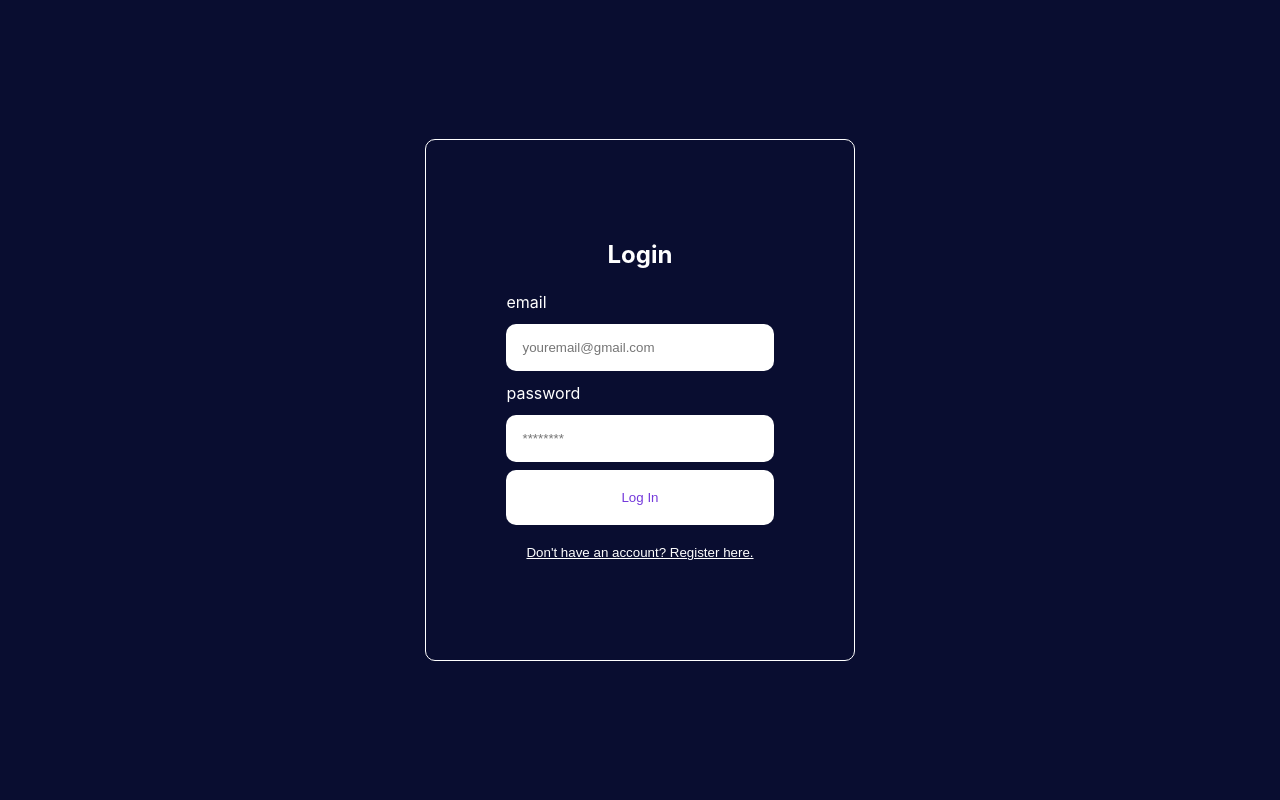
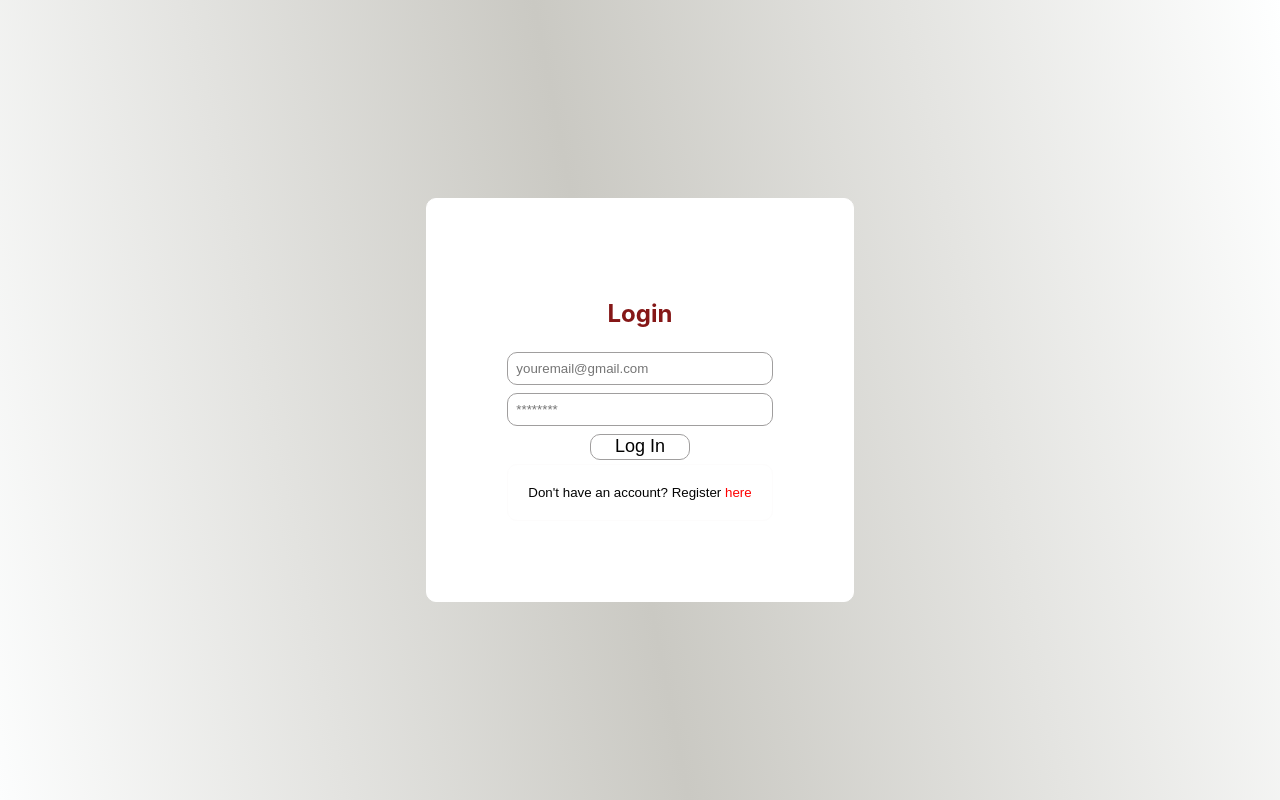
Before and after one commit to SEF-CMU/Chat_app-_SEF-frontent, a React (Create React App) app: page / in a window 1280 px wide. Built offline with nearby package versions, Linux system fonts and the light colour scheme.

Commit message:
apply figma desgin

```diff
--- a/src/App.css
+++ b/src/App.css
@@ -4,10 +4,12 @@
   min-height: 100vh;
   align-items: center;
   justify-content: center;
-  color: white;
-  /* background-image: linear-gradient(79deg, #7439db, #C66FBC 48%, #F7944D); */
-  background-color:rgb(9, 13, 48);
+  color: rgb(133, 23, 23);
+  background-image: linear-gradient(79deg, #fcfdfd, #cac9c3 48%, #feffff);
+
+  background-color:white;
 }
+
 
 .auth-form-container, .login-form, .register-form {
   display: flex;
@@ -18,6 +20,7 @@
   .auth-form-container {
     padding: 5rem;
     border: 1px solid white;
+    background-color:white;
     border-radius: 10px;
     margin: 0.5rem;
   }
@@ -29,23 +32,43 @@ label {
 }
 
 input {
-  margin: 0.5rem 0;
-  padding: 1rem;
-  border: none;
+  margin: 0.25rem 0;
+  padding: 0.5rem;
+  border: solid;
   border-radius: 10px;
+  border-width:1px;
+  border-color:rgb(160, 158, 158);
+  color: black;
 }
 
+
 button {
-  border: none;
+  border: solid;
+  border-width:1px;
   background-color: white;
   padding: 20px;
+  cursor: pointer;
+  color: black;
+
+}
+
+.sub-btn{
+  margin: 0.25rem 0;
+  padding: 1px 7px 2px;
   border-radius: 10px;
-  cursor: pointer;
-  color: #7439db;
+  border-color:rgb(160, 158, 158);
+  width: 100px;
+  align-self:center;
+  font-size: large;
 }
+
 
 .link-btn {
   background: none;
-  color: white;
-  text-decoration: underline;
+  border-radius: 10px;
+  border-color:rgb(253, 252, 252);
+  color: rgb(3, 3, 3);
+  /* text-decoration: underline; */
+
+
 }
--- a/src/Login.jsx
+++ b/src/Login.jsx
@@ -10,16 +10,16 @@ export const Login = (props) => {
     }
 
     return (
-        <div className="auth-form-container">
+        <div className="auth-form-container ">
             <h2>Login</h2>
             <form className="login-form" onSubmit={handleSubmit}>
-                <label htmlFor="email">email</label>
+                {/* <label htmlFor="email">email</label> */}
                 <input value={email} onChange={(e) => setEmail(e.target.value)}type="email" placeholder="youremail@gmail.com" id="email" name="email" />
-                <label htmlFor="password">password</label>
+                {/* <label htmlFor="password">password</label> */}
                 <input value={pass} onChange={(e) => setPass(e.target.value)} type="password" placeholder="********" id="password" name="password" />
-                <button type="submit">Log In</button>
+                <button className="sub-btn" type="submit">Log In</button>
             </form>
-            <button className="link-btn" onClick={() => props.onFormSwitch('register')}>Don't have an account? Register here.</button>
+            <button className="link-btn" onClick={() => props.onFormSwitch('register')}>Don't have an account? Register <font color="red">here</font></button>
         </div>
     )
 }
--- a/src/Register.jsx
+++ b/src/Register.jsx
@@ -5,6 +5,7 @@ export const Register = (props) => {
     const [name, setName] = useState('');
     const [email, setEmail] = useState('');
     const [pass, setPass] = useState('');
+    const [phone, setPhone] = useState('');
     const [passConfirm, setPassConfirm] = useState('');
 
 
@@ -18,7 +19,7 @@ export const Register = (props) => {
         }
 
         axios.post('http://127.0.0.1:5000/api/v1/users/signup', registered)
-        .then(response => console.log(response.data)).then(props.onFormSwitch('login'));
+        .then(response => console.log(response)).then(props.onFormSwitch('login'));
 
 
 
@@ -29,17 +30,18 @@ export const Register = (props) => {
         <div className="auth-form-container">
             <h2>Register</h2>
         <form className="register-form" onSubmit={handleSubmit}>
-            <label htmlFor="name">Full name</label>
-            <input value={name} name="name" onChange={(e) => setName(e.target.value)} id="name" placeholder="full Name" />
-            <label htmlFor="email">email</label>
-            <input value={email} onChange={(e) => setEmail(e.target.value)}type="email" placeholder="youremail@gmail.com" id="email" name="email" />
-            <label htmlFor="password">password</label>
-            <input value={pass} onChange={(e) => setPass(e.target.value)} type="password" placeholder="********" id="password" name="password" />
-            <label htmlFor="passwordConfirm">confirm password</label>
-            <input value={passConfirm} onChange={(e) => setPassConfirm(e.target.value)} type="password" placeholder="********" id="passwordConfirm" name="passwordConfirm" />
-            <button type="submit">Sign Up</button>
+            {/* <label htmlFor="name">Full name</label> */}
+            <input value={name} name="name" onChange={(e) => setName(e.target.value)} id="name" placeholder="Name" />
+            {/* <label htmlFor="email">email</label> */}
+            <input value={email} onChange={(e) => setEmail(e.target.value)}type="email" placeholder="Email" id="email" name="email" />
+            <input value={phone} onChange={(e) => setPhone(e.target.value)}type="text" placeholder="Phone Number" id="phone" name="phone" />
+            {/* <label htmlFor="password">password</label> */}
+            <input value={pass} onChange={(e) => setPass(e.target.value)} type="password" placeholder="Password" id="password" name="password" />
+            {/* <label htmlFor="passwordConfirm">confirm password</label> */}
+            <input value={passConfirm} onChange={(e) => setPassConfirm(e.target.value)} type="password" placeholder="Confirm Password" id="passwordConfirm" name="passwordConfirm" />
+            <button type="submit" className="sub-btn">Sign Up</button>
         </form>
-        <button className="link-btn" onClick={() => props.onFormSwitch('login')}>Already have an account? Login here.</button>
+        <button className="link-btn" onClick={() => props.onFormSwitch('login')}>Already have an account? Login <font color="red">here</font></button>
     </div>
     )
 }
```
Also changed, not shown: public/cmu-africa.jpg (added).
